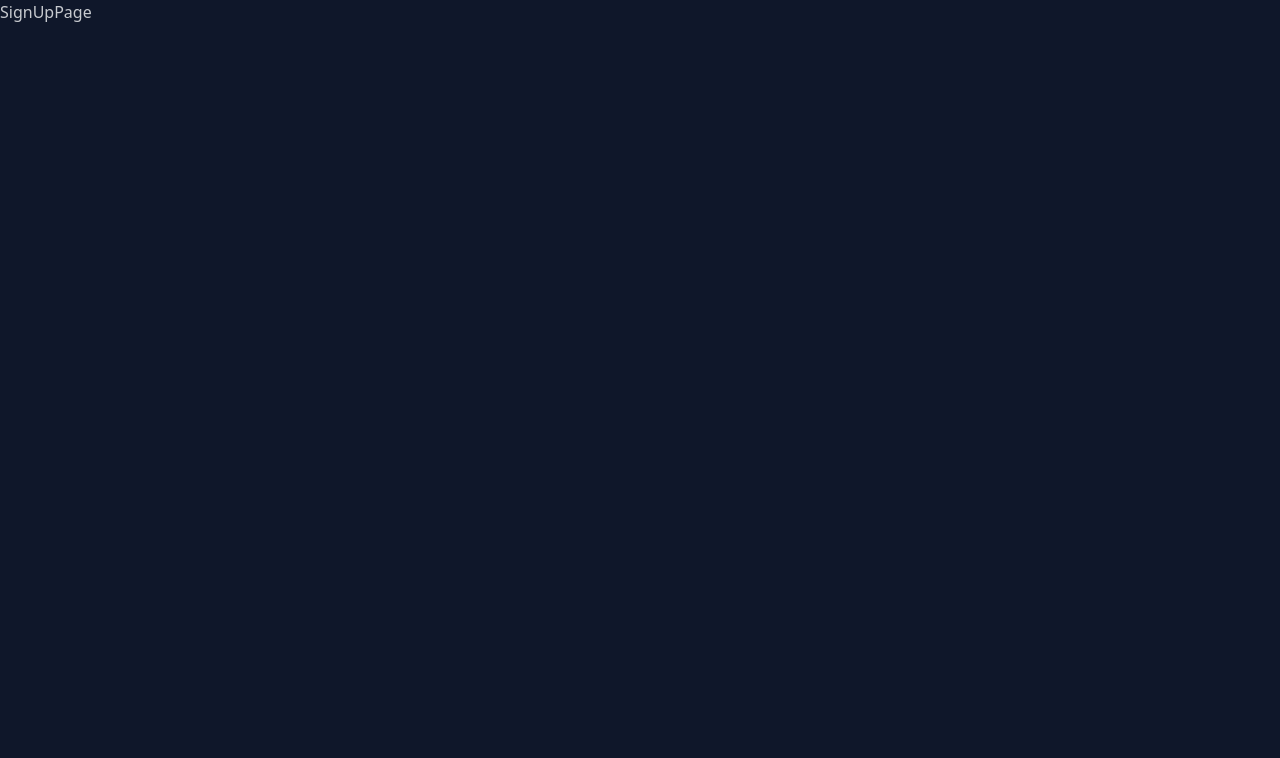
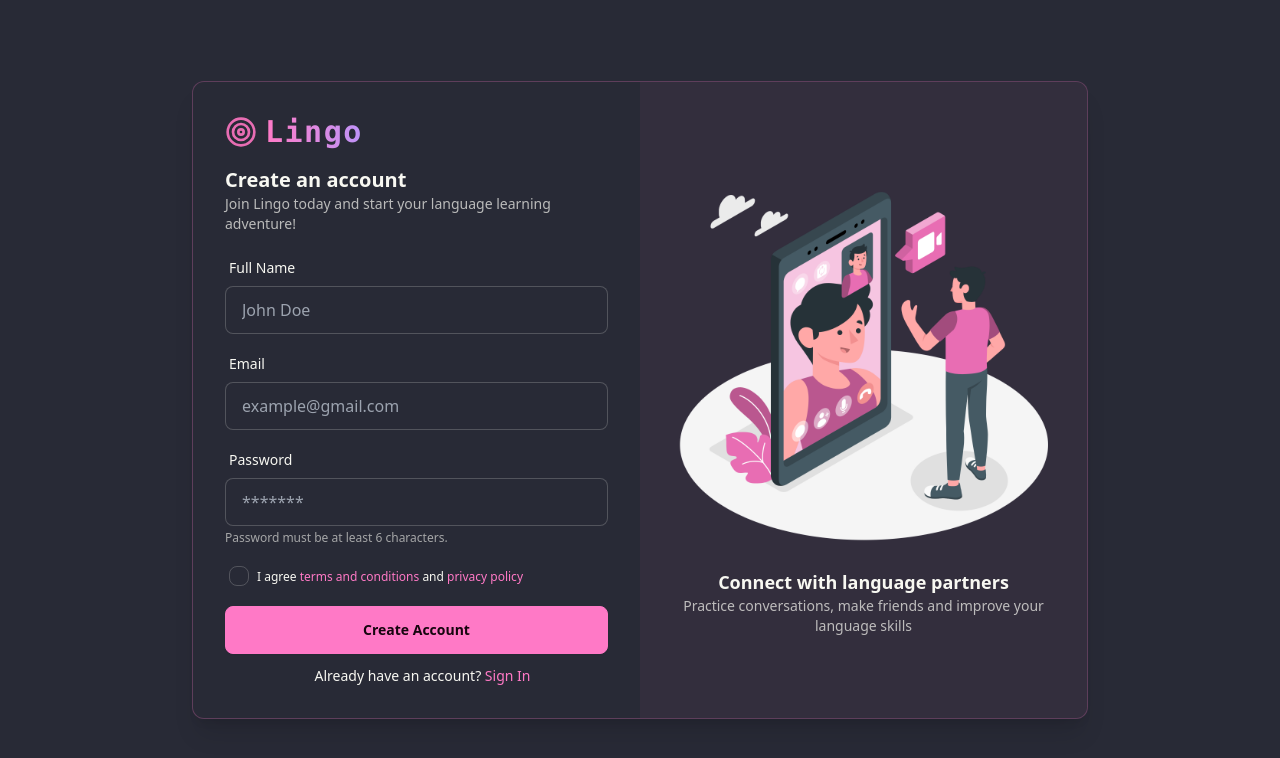
Before and after one commit to GulcinGulcu/lingo, a React (Vite) app in the folder frontend/: page /signup in a window 1280 px wide. Shown: the top 758 px of the page. Built offline with nearby package versions, Linux system fonts and the light colour scheme; no server answers.

Commit message:
feat: add sign up page UI and handle signing up functionality

```diff
--- /dev/null
+++ b/frontend/icons/Logo.jsx
@@ -0,0 +1,18 @@
+export function Logo(props) {
+  return (
+    <svg
+      xmlns="http://www.w3.org/2000/svg"
+      width="2em"
+      height="2em"
+      viewBox="0 0 24 24"
+      {...props}
+    >
+      {/* Icon from Unicons by Iconscout - https://github.com/Iconscout/unicons/blob/master/LICENSE */}
+      <path
+        fill="#E86DB3"
+        d="M12 5a7 7 0 1 0 7 7a7 7 0 0 0-7-7m0 12a5 5 0 1 1 5-5a5 5 0 0 1-5 5m0-8a3 3 0 1 0 3 3a3 3 0 0 0-3-3m0 4a1 1 0 1 1 1-1a1 1 0 0 1-1 1m0-12a11 11 0 1 0 11 11A11 11 0 0 0 12 1m0 20a9 9 0 1 1 9-9a9 9 0 0 1-9 9"
+      />
+    </svg>
+  );
+}
+export default Logo;
--- a/frontend/src/App.jsx
+++ b/frontend/src/App.jsx
@@ -1,4 +1,4 @@
-import { Routes, Route } from "react-router";
+import { Routes, Route, Navigate } from "react-router";
 import HomePage from "./pages/HomePage";
 import SignUpPage from "./pages/SignUpPage";
 import LoginPage from "./pages/LoginPage";
@@ -7,13 +7,39 @@ import { useQuery } from "@tanstack/react-query";
 import { axiosInstance } from "./lib/axios.js";
 
 const App = () => {
+  const {
+    data: authData,
+    isLoading,
+    error,
+  } = useQuery({
+    queryKey: ["authUser"],
+    queryFn: async () => {
+      const res = await axiosInstance.get("/auth/me");
+      return res.data;
+    },
+    retry: false,
+  });
+
+  const authUser = authData?.user;
   return (
-    <div className="h-screen" data-theme="night">
+    <div className="h-screen" data-theme="dracula">
       <Routes>
-        <Route path="/" element={<HomePage />} />
-        <Route path="/signup" element={<SignUpPage />} />
-        <Route path="/login" element={<LoginPage />} />
-        <Route path="/onboarding" element={<OnboardingPage />} />
+        <Route
+          path="/"
+          element={authUser ? <HomePage /> : <Navigate to={"/login"} />}
+        />
+        <Route
+          path="/signup"
+          element={!authUser ? <SignUpPage /> : <Navigate to={"/"} />}
+        />
+        <Route
+          path="/login"
+          element={!authUser ? <LoginPage /> : <Navigate to={"/"} />}
+        />
+        <Route
+          path="/onboarding"
+          element={authUser ? <OnboardingPage /> : <Navigate to={"/"} />}
+        />
       </Routes>
     </div>
   );
--- /dev/null
+++ b/frontend/src/lib/api.js
@@ -0,0 +1,6 @@
+import { axiosInstance } from "../lib/axios.js";
+
+export const signup = async (signupData) => {
+  const res = await axiosInstance.post("/auth/signup", signupData);
+  return res.data;
+};
--- a/frontend/src/pages/SignUpPage.jsx
+++ b/frontend/src/pages/SignUpPage.jsx
@@ -1,5 +1,189 @@
+import { useState } from "react";
+import Logo from "../../icons/Logo";
+import { Link } from "react-router";
+import { useMutation, useQueryClient } from "@tanstack/react-query";
+import { signup } from "../lib/api.js";
+
 const SignUpPage = () => {
-  return <div>SignUpPage</div>;
+  const [signupData, setSignupData] = useState({
+    fullName: "",
+    email: "",
+    password: "",
+  });
+
+  const queryClient = useQueryClient();
+
+  const {
+    mutate: signupMutation,
+    isPending,
+    error,
+  } = useMutation({
+    mutationFn: signup,
+    onSuccess: () => queryClient.invalidateQueries({ queryKey: ["authUser"] }),
+  });
+
+  const handleSignup = (e) => {
+    e.preventDefault();
+    signupMutation(signupData);
+  };
+
+  return (
+    <div className="h-screen flex justify-center items-center p-4 sm:p-6 lg:p-8">
+      <div className="border border-primary/25 flex flex-col lg:flex-row w-full max-w-4xl mx-auto bg-base-100 rounded-xl shadow-xl overflow-hidden">
+        {/* Left side */}
+        <div className="w-full lg:w-1/2 p-4 sm:p-8 flex flex-col">
+          <div className="mb-4 flex items-center justify-start gap-2">
+            <Logo />
+            <span className="text-3xl font-bold font-mono bg-clip-text text-transparent bg-gradient-to-r from-primary to-secondary tracking-wider">
+              Lingo
+            </span>
+          </div>
+          {error && (
+            <div className="alert alert-error mb-4">
+              <span>{error.response.data.message}</span>
+            </div>
+          )}
+          <div className="w-full">
+            <form onSubmit={handleSignup}>
+              <div className="space-y-4">
+                <div>
+                  <h2 className="text-xl font-semibold">Create an account</h2>
+                  <p className="text-sm opacity-70">
+                    Join Lingo today and start your language learning adventure!
+                  </p>
+                </div>
+                <div className="space-y-3">
+                  <div className="form-control w-full">
+                    <label className="label">
+                      <span className="label-text">Full Name</span>
+                    </label>
+                    <input
+                      type="text"
+                      placeholder="John Doe"
+                      className="input input-bordered w-full"
+                      value={signupData.fullName}
+                      onChange={(e) =>
+                        setSignupData({
+                          ...signupData,
+                          fullName: e.target.value,
+                        })
+                      }
+                      required
+                    />
+                  </div>
+                  <div className="form-control w-full">
+                    <label className="label">
+                      <span className="label-text">Email</span>
+                    </label>
+                    <input
+                      type="email"
+                      placeholder="example@gmail.com"
+                      className="input input-bordered w-full"
+                      value={signupData.email}
+                      onChange={(e) =>
+                        setSignupData({
+                          ...signupData,
+                          email: e.target.value,
+                        })
+                      }
+                      required
+                    />
+                  </div>
+                  <div className="form-control w-full">
+                    <label className="label">
+                      <span className="label-text">Password</span>
+                    </label>
+                    <input
+                      type="password"
+                      placeholder="*******"
+                      className="input input-bordered w-full"
+                      value={signupData.password}
+                      onChange={(e) =>
+                        setSignupData({
+                          ...signupData,
+                          password: e.target.value,
+                        })
+                      }
+                      required
+                    />
+                    <p className="text-xs opacity-60 mt-1">
+                      Password must be at least 6 characters.
+                    </p>
+                  </div>
+                  <div className="form-control">
+                    <label className="label cursor-pointer justify-start gap-2">
+                      <input
+                        type="checkbox"
+                        className="checkbox checkbox-sm required:"
+                        required
+                      />
+                      <span className="text-xs leading-tight">
+                        I agree{" "}
+                        <span className="text-primary hover:underline">
+                          terms and conditions
+                        </span>{" "}
+                        and{" "}
+                        <span className="text-primary hover:underline">
+                          privacy policy
+                        </span>
+                      </span>
+                    </label>
+                  </div>
+                  <button
+                    className={`btn w-full ${
+                      isPending ? "btn-neutral" : "btn-primary"
+                    }`}
+                    type="submit"
+                  >
+                    {isPending ? (
+                      <>
+                        <span className="loading loading-spinner loading-xs"></span>
+                        Signing Up...
+                      </>
+                    ) : (
+                      "Create Account"
+                    )}
+                  </button>
+                  <div className="text-center mt-5">
+                    <p className="text-sm ml-3">
+                      Already have an account?{" "}
+                      <Link
+                        to={"/login"}
+                        className="text-primary hover:underline"
+                      >
+                        Sign In
+                      </Link>
+                    </p>
+                  </div>
+                </div>
+              </div>
+            </form>
+          </div>
+        </div>
+        {/* Right side */}
+        <div className="hidden lg:flex w-full lg:w-1/2 bg-primary/5 items-center justify-center">
+          <div className="max-w-md p-8">
+            <div className="relative aspect-square max-w-sm mx-auto">
+              <img
+                src="/call-amico.png"
+                alt="application illustration"
+                className="w-full h-full"
+              />
+            </div>
+            <div className="text-center mt-5">
+              <h2 className="text-lg font-semibold">
+                Connect with language partners
+              </h2>
+              <p className="text-sm opacity-70">
+                Practice conversations, make friends and improve your language
+                skills
+              </p>
+            </div>
+          </div>
+        </div>
+      </div>
+    </div>
+  );
 };
 
 export default SignUpPage;
```
Also changed, not shown: frontend/public/call-amico.png (added).
